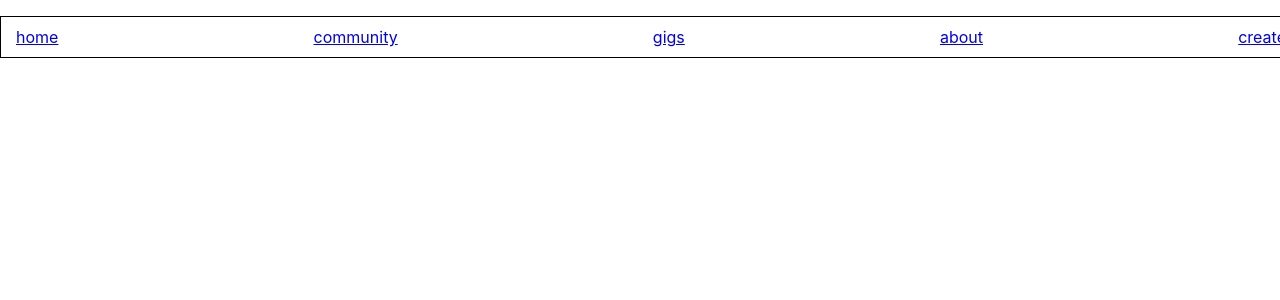
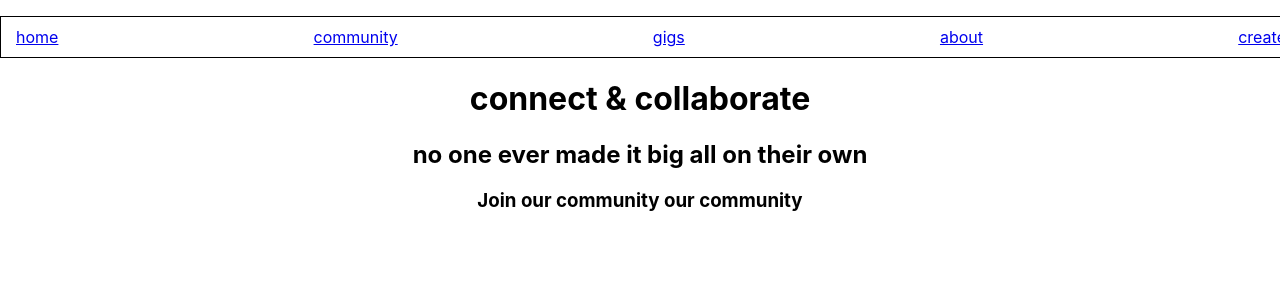
Before and after one commit to natashab161/phase-2-final-project, a React (Create React App) app: page /Community in a window 1280 px wide. Shown: the top 300 px of the page. Built offline with nearby package versions, Linux system fonts and the light colour scheme.

Commit message:
community page started

```diff
--- a/src/Community.jsx
+++ b/src/Community.jsx
@@ -3,6 +3,9 @@ import React from "react";
 function Community () {
     return(
         <div>
+            <h1>connect & collaborate</h1>
+            <h2>no one ever made it big all on their own</h2>
+            <h3>Join our community our community </h3>
             {/* most of this probs won't make the MVP */}
             {/* but it's always good to be prepared */}
             {/* FeaturedBlogs */}
--- a/src/FeaturedEvents.jsx
+++ b/src/FeaturedEvents.jsx
@@ -5,7 +5,7 @@ function FeaturedEvents() {
     return(
         <div>
             <h2 className="featuredHeader">featured events from our top artists</h2>
-
+            <EventCard />
         </div>
     )
 }
--- a/src/Home.jsx
+++ b/src/Home.jsx
@@ -1,6 +1,7 @@
 import React from "react";
 import EventsPage from "./EventsPage";
 import SearchEvents from "./SearchEvents";
+import FeaturedEvents from "./FeaturedEvents";
 
 function Home(){
     return(
@@ -10,6 +11,7 @@ function Home(){
                 the place to be for local artists and art-lovers to connect and grow
             </h1>
             {/* <FeaturedEvents /> */}
+            <FeaturedEvents />
             <SearchEvents />
             <EventsPage />
             {/* Footer */}
```
